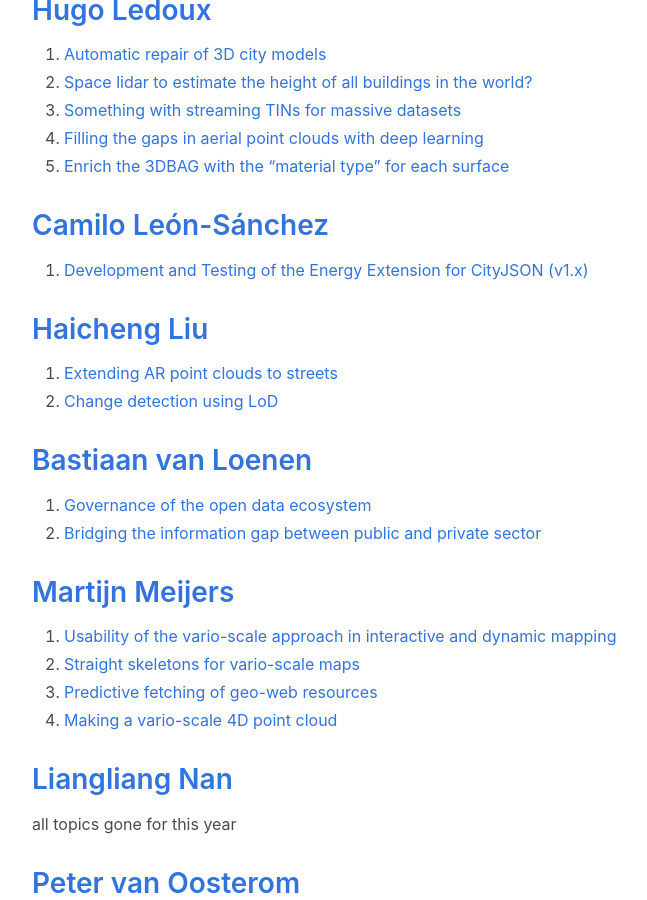
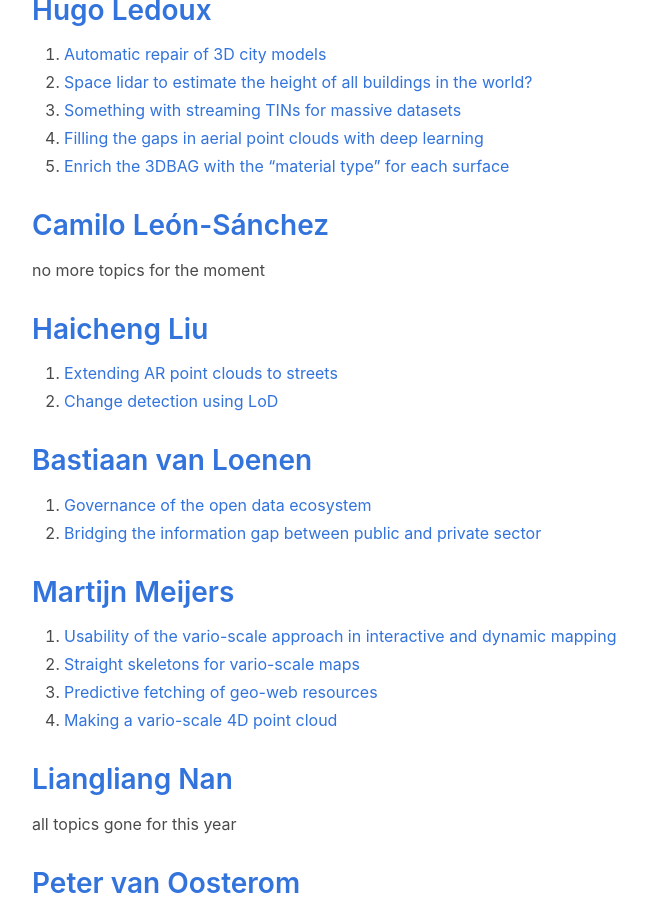
Before and after one commit to tudelft3d/geo2020, a Jekyll site: the page built from potentialtopics/index.md, in a window 1280 px wide and 900 px high, scrolled down 2319 px. Shown: the whole window, without its empty margins (32-679 px from the left). Built offline with Jekyll 4.4.1, drawn with Linux system fonts in a browser that asks for light colours; nearby versions of some CDN libraries.

Commit message:
Update index.md
removing my already taken topic

```diff
--- a/potentialtopics/index.md
+++ b/potentialtopics/index.md
@@ -81,7 +81,7 @@
 
 
 ## [Camilo León-Sánchez](https://3d.bk.tudelft.nl/cleon/)
-1. [Development and Testing of the Energy Extension for CityJSON (v1.x)](https://github.com/tudelft3d/website/blob/main/education/msctopics/index.md#development-and-testing-of-the-energy-extension-for-cityjson-v1x)
+no more topics for the moment
 
 
 ## [Haicheng Liu](http://www.gdmc.nl/staff/)
```
